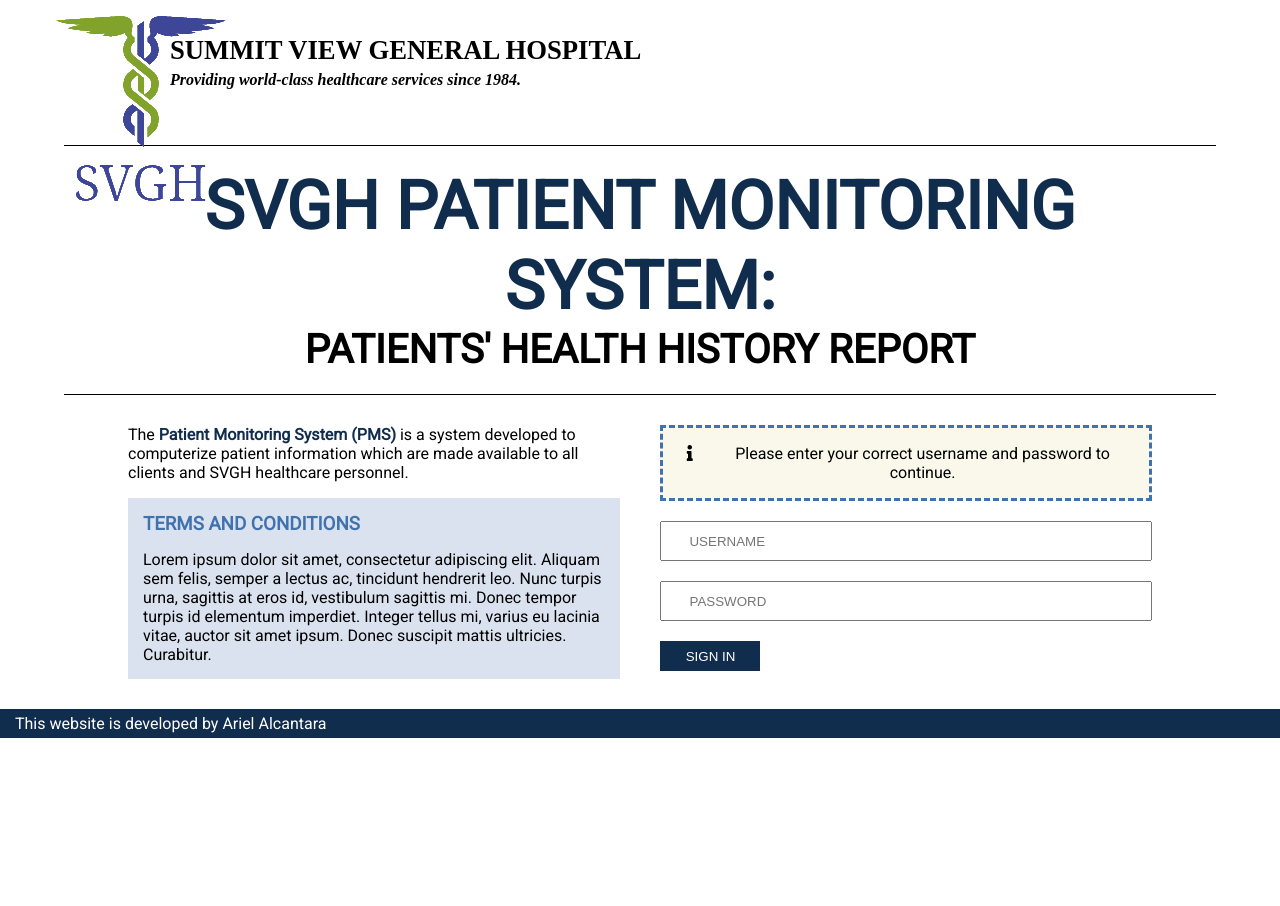
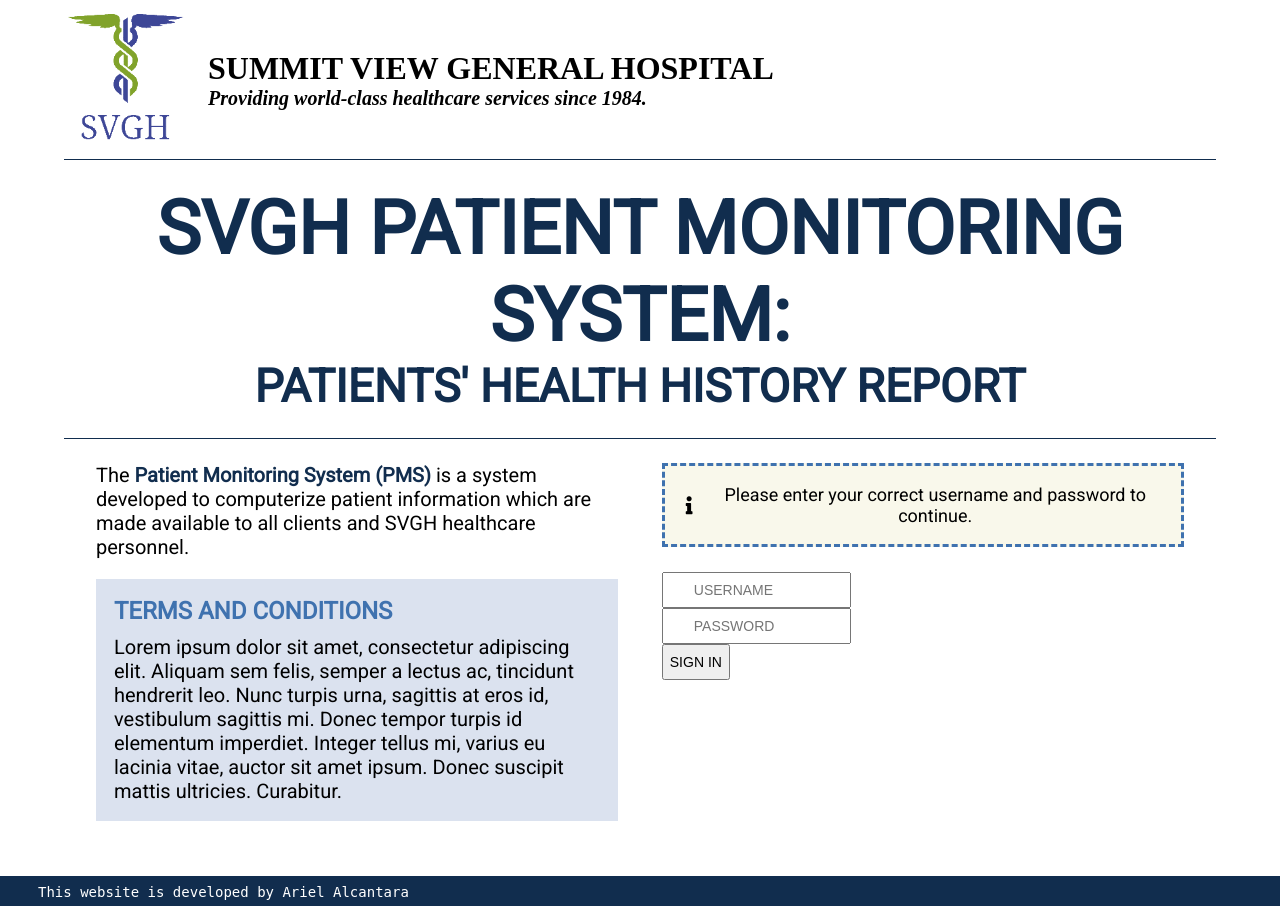
Before and after one commit to arielalcantara/Patient-Monitoring-Website, a PHP site: page /index.html in a window 1280 px wide. Before the commit the page ends 738 px from the top, so only its background shows below. Run offline with PHP 8.4, Linux system fonts and the light colour scheme; some libraries are stand-ins or nearby versions.

Commit message:
Add files via upload

```diff
--- a/Patient-Monitoring-Website-master/style.css
+++ b/Patient-Monitoring-Website-master/style.css
@@ -1,134 +1,265 @@
 * {
 	box-sizing: border-box;
 }
+html {
+	font-size: 16px;
+}
 body {
 	margin: 0;
+	padding: 0;
 	font-family: "Roboto", "Helvetica", sans-serif;
 }
+/* For Mobile Screens */
 #page-header {
-	height: 105px;
-	margin: 10px 10px 10px 50px;
-	font-family: serif;
-}
-#logo {
-	float: left;
-	width: 100px;
-	height: 105px;
-}
-#main-header {
-	padding-top: 25px;
-	margin-left: 120px;
-}
-#main-header h1 {
-	font-size: 20pt;
-	margin-top: 0px;
-	margin-bottom: 5px;
-}
-#main-header h2 {
-	font-size: 12pt;
-	margin-top: 0;
-	margin-bottom: 0;
+	display: none;
 }
 #sub-header {
-	clear: both;
-	width: 90%;
-	margin: 30px auto;
 	text-align: center;
-	border-top: solid;
-	border-bottom: solid;
-	border-width: 1px;
+	text-transform: uppercase;
+	color: white;
+	background-color: #112D4E;
+	padding: 1.25rem 0.625rem;
 }
-#sub-header h1 {
-	font-size: 50pt;
-	color: #112D4E;
-	margin: 20px 0 0 0;
-	line-height: 1.2em;
-}
-#sub-header h2 {
-	font-size: 30pt;
-	margin: 0 0 20px 0;
-	line-height: 1.2em;
+#sub-header h1, #sub-header h2 {
+	margin: 0;
 }
 #content-wrap {
-	width: 80%;
-	margin: 0 auto 30px;
-}
-#description {
-	float: left;
-	width: 48%;
-	margin-right: 4%;
+	padding: 0.625rem;
 }
 #description p {
-	margin-top: 0;
+	margin: 1rem 0;
+	font-size: 1rem;
 }
 #terms-and-conditions {
 	background-color: #DBE2EF;
 	border-style: none;
+	padding: 0.625rem;
+	margin-bottom: 1.25rem;
 }
 #terms-and-conditions h3 {
 	color: #3F72AF;
-	margin: 0;
-	padding: 15px;
+	text-transform: uppercase;
+	text-align: center;
+	margin: 0 0 0.5rem;
+	font-size: 1.2rem;
 }
 #terms-and-conditions p {
 	margin: 0;
-	padding: 0 15px 15px;
+	font-size: 1rem;
 }
 #login-section {
-	float: right;
-	width: 48%;
+	display: flex;
+	flex-direction: column;
 }
 #login-instructions {
-	overflow: auto;
+	display: flex;
+	justify-content: space-between;
+	padding: 0.625rem;
 	background-color: #F9F8EB;
 	border-color: #3F72AF;
 	border-style: dashed;
-	padding: 0 10px;
+	margin-bottom: 1.25rem;
+}
+#icon-container {
+	display: flex;
+	width: 5%;
 }
 #login-icon {
-	float: left;
-	width: 7%;
-	height: 100%;
+	font-size: 0.9rem;
+	margin: auto;
+	text-align: right;
+}
+#login-text {
+	font-size: 0.9rem;
+	text-align: center;
+	width: 95%;
+}
+#login-form {
+	display: flex;
+	flex-direction: column;
+	justify-content: center;
+	margin-bottom: 1.25rem;
+}
+#login-form input {
+	height: 1.8rem;
+	font-size: 0.7rem;
+}
+.login-input {
 	text-align: center;
 }
-#login-text {
-	float: right;
-	padding: 16px 0;
-	height: 100%;
-	width: 93%;
-	text-align: center;
+.login-input:focus {
+	outline: none;
+	border-color: #3F72AF;
+	border-style: solid;
 }
-#login-form {
-	width: 100%;
+#login-form div {
+	display: flex;
+	flex-direction: column;
 }
-.login-input {
-	width: 100%;
-	height: 40px;
-	text-indent: 25px;
-	margin-top: 20px;
-}
-#login-submit {
-	width: 100px;
-	height: 30px;
-	float: left;
-	margin-top: 20px;
+#login-form div button {
+	height: 1.8rem;
+	font-size: 0.7rem;
+	margin: auto;
+	width: 50%;
+	text-transform: uppercase;
 	color: white;
 	background-color: #112D4E;
 	border-style: none;
 	transition: background-color 500ms;
 }
-#login-submit:hover {
+#login-form div button:active {
 	background-color: #3F72AF;
-	cursor: pointer;
 }
-#whitespace {
-	clear: both;
-	width: 100%;
-	height: 30px;
+.loginerror {
+	color: #FF0000;
+	font-size: 0.9rem;
+	text-align: center;
+	margin: 0;
 }
 #footer {
 	color: white;
 	background-color: #112D4E;
-	text-indent: 10px;
-	padding: 5px;
+	height: 1.5rem;
+	text-indent: 0.625rem;
+	padding: 0.4rem;
+	font-size: 0.7rem;
+	font-family: monospace;
+	text-align: center;
 }
+/* For Tablet Screens */
+@media only screen and (min-width: 600px) {
+	:root {
+		font-size: 17px;
+	}
+	#page-header {
+		display: flex;
+		align-items: center;
+		justify-content: left;
+		padding: 0.5rem;
+		font-family: serif;
+	}
+	#logo {
+		margin-right: 1rem;
+	}
+	#logo img {
+		width: 6.2rem;
+	}
+	#main-header h1 {
+		font-size: 1.6rem;
+		text-transform: uppercase;
+		margin: 0;
+	}
+	#main-header h2 {
+		font-size: 1rem;
+		margin: 0;
+	}
+	#footer {
+		margin-top: 1.5rem;
+		text-align: left;
+		text-indent: 1.5rem;
+	}
+}
+/* For Laptop Screens */
+@media only screen and (min-width: 770px) {
+	body {
+		font-size: 18px;
+	}
+	#page-header {
+		width: 90%;
+		margin: auto;
+		padding: 0.5rem 0;
+	}
+	#sub-header {
+		width: 90%;
+		margin: 0 auto 1.2rem;
+		color: #112D4E;
+		background-color: white;
+		border-top: solid;
+		border-bottom: solid;
+		border-width: 1px;
+	}
+	#sub-header h1 {
+		font-size: 3.7rem;
+		margin: 0;
+	}
+	#sub-header h2 {
+		font-size: 2.3rem;
+		margin: 0;
+	}
+	#content-wrap {
+		display: flex;
+		width: 85%;
+		padding: 0;
+		margin: auto;
+		justify-content: space-between;
+	}
+	#description {
+		width: 48%;
+		margin: 0;
+	}
+	#description p {
+		margin-top: 0;
+	}
+	#terms-and-conditions {
+		padding: 0.9rem;
+	}
+	#terms-and-conditions h3 {
+		text-align: left;
+	}
+	#login-section {
+		width: 48%;
+		align-items: left;
+	}
+	#login-instructions {
+		padding: 0.9rem 0.6rem;
+	}
+	.login-input {
+		text-align: left;
+		text-indent: 1.4rem;
+	}
+	#login-form div {
+		justify-content: space-between;
+		flex-direction: row;
+	}
+	#login-form div button {
+		margin: 0;
+		width: 30%;
+		height: 1.6rem;
+		transition: background-color 500ms;
+	}
+	#login-form div button:hover {
+		background-color: #3F72AF;
+		cursor: pointer;
+	}
+	.loginerror {
+		width: 65%;
+		text-align: left;
+		line-height: 1.5rem;
+	}
+}
+/* For desktop screens */
+@media only screen and (min-width: 1024px) {
+	:root {
+		font-size: 20px;
+	}
+}
+/* For large desktop screens */
+@media only screen and (min-width: 1440px) {
+	:root {
+		font-size: 22px;
+	}
+	header {
+
+	}
+	#login-form div button {
+		width: 25%;
+	}
+	.loginerror {
+		width: 70%;
+	}
+}
+/* For 4K screen resolution */
+@media only screen and (min-width: 2560px) {
+	:root {
+		font-size: 32px;
+	}
```
Also changed, not shown: Patient-Monitoring-Website-master/index.php (added, +72 -0 lines).
